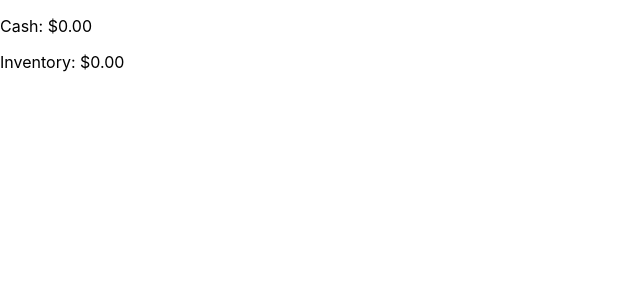
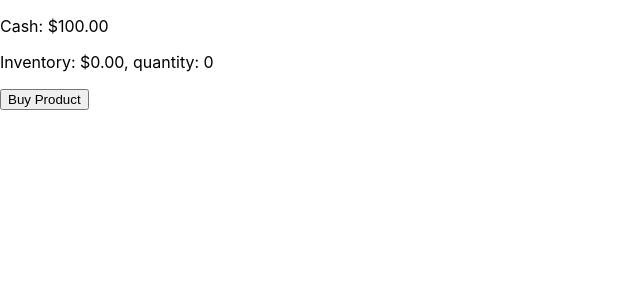
Before and after one commit to rmassaroni/topdog, a React (Create React App) app: page / in a window 1280 px wide. Shown: the top 300 px of the page, without its empty margins (0-640 px from the left). Built offline with nearby package versions, Linux system fonts and the light colour scheme.

Commit message:
unnamed commit

```diff
--- a/src/App.tsx
+++ b/src/App.tsx
@@ -1,16 +1,19 @@
 import './App.css';
-import React, { useState } from 'react';
+import React, { useState, useEffect } from 'react';
 import { useCounter, Asset, Cash, Inventory } from './Assets';
 
 
 const App: React.FC = () => {
-    const cash = Cash();
+    const cash = Cash(100);
     const inv = Inventory();
 
     return (
         <div>
             <p>{cash.fullName()}</p>
             <p>{inv.fullName()}</p>
+            <button
+                onClick={inv.buyProduct}
+            >Buy Product</button>
         </div>
     );
 }
--- a/src/Assets.ts
+++ b/src/Assets.ts
@@ -59,28 +59,36 @@ const Cash = (initialValue: number = 0, initialCount: number = 0) => {
 }
 
 const Inventory = (initialValue: number = 0, initialCount: number = 0, initialQuantity: number = 0) => {
+    const asset = Asset(initialValue, initialCount, 'Inventory');
     const [ quantity, setQuantity ] = useState<number>(initialQuantity);
-    const [products, setProducts] = useState<Product[]>([]);
+    const [ products, setProducts ] = useState<Product[]>([]);
 
-    const addProduct = (product: Product) => {
-        setProducts(prevProducts => [...prevProducts, product]);
+    const buyProduct = () => {
+        // setProducts(prevProducts => [...prevProducts, product]);
+        setQuantity(prevQ => prevQ + 1);
     };
 
-    const removeProduct = (index: number) => {
-        setProducts(prevProducts => {
-            const updatedProducts = [...prevProducts];
-            updatedProducts.splice(index, 1);
-            return updatedProducts;
-        });
+    const sellProduct = () => {
+        // setProducts(prevProducts => {
+        //     const updatedProducts = [...prevProducts];
+        //     updatedProducts.splice(index, 1);
+        //     return updatedProducts;
+        // });
+        setQuantity(prevQ => prevQ - 1);
+    };
+
+    const fullName = (): string => {
+        return `${asset.fullName()}, quantity: ${quantity}`;
     };
 
     return {
-        ...Asset(initialValue, initialCount, 'Inventory'),
+        ...asset,
         quantity,
         setQuantity,
         products,
-        addProduct,
-        removeProduct
+        buyProduct,
+        sellProduct,
+        fullName
     }
 }
 
--- a/src/Product.ts
+++ b/src/Product.ts
@@ -19,7 +19,7 @@ export class Product {
         this.value = newValue;
     }
 
-    USD(): string {
+    usd(): string {
         return new Intl.NumberFormat('en-US', {
             style: 'currency',
             currency: 'USD',
@@ -27,6 +27,6 @@ export class Product {
     }
 
     fullName(): string {
-        return `${this.name}: ${this.USD()}`;
+        return `${this.name}: ${this.usd()}`;
     }
 }
```
